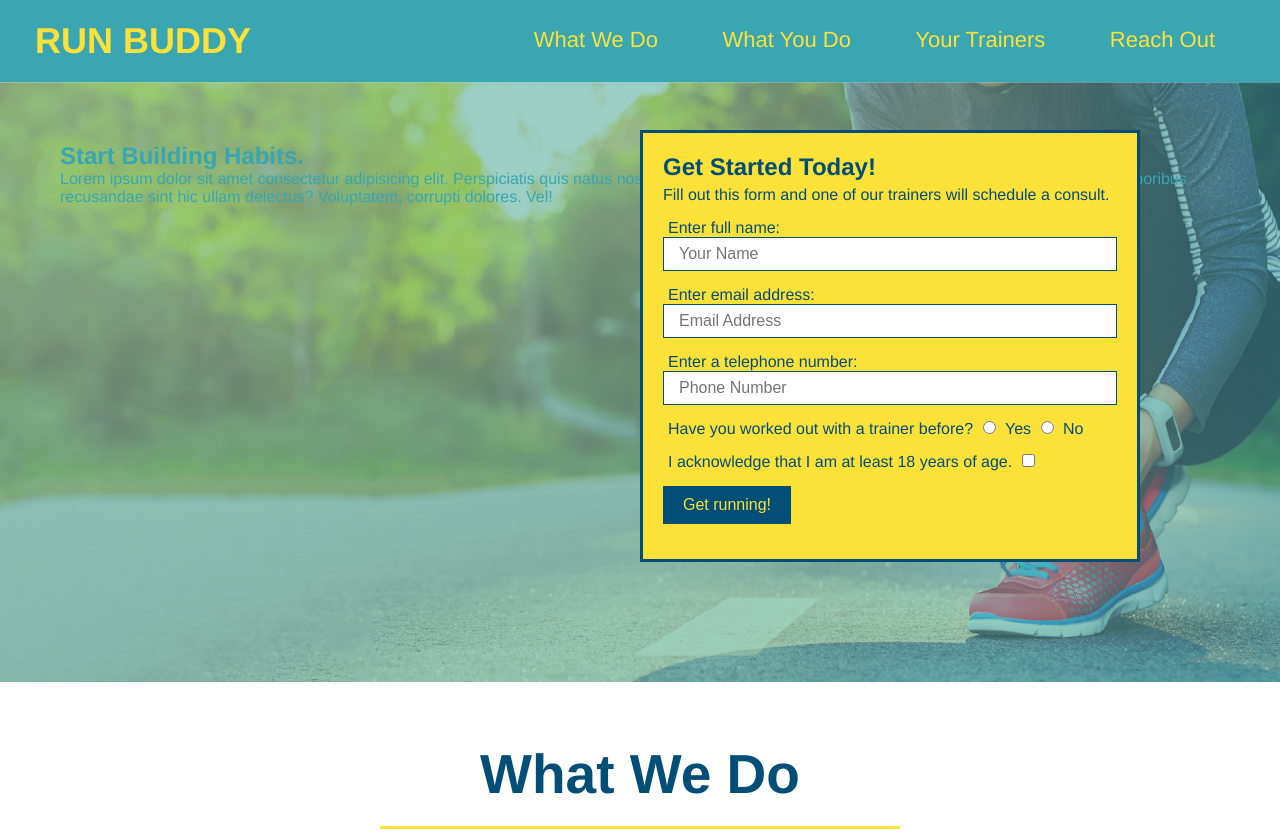
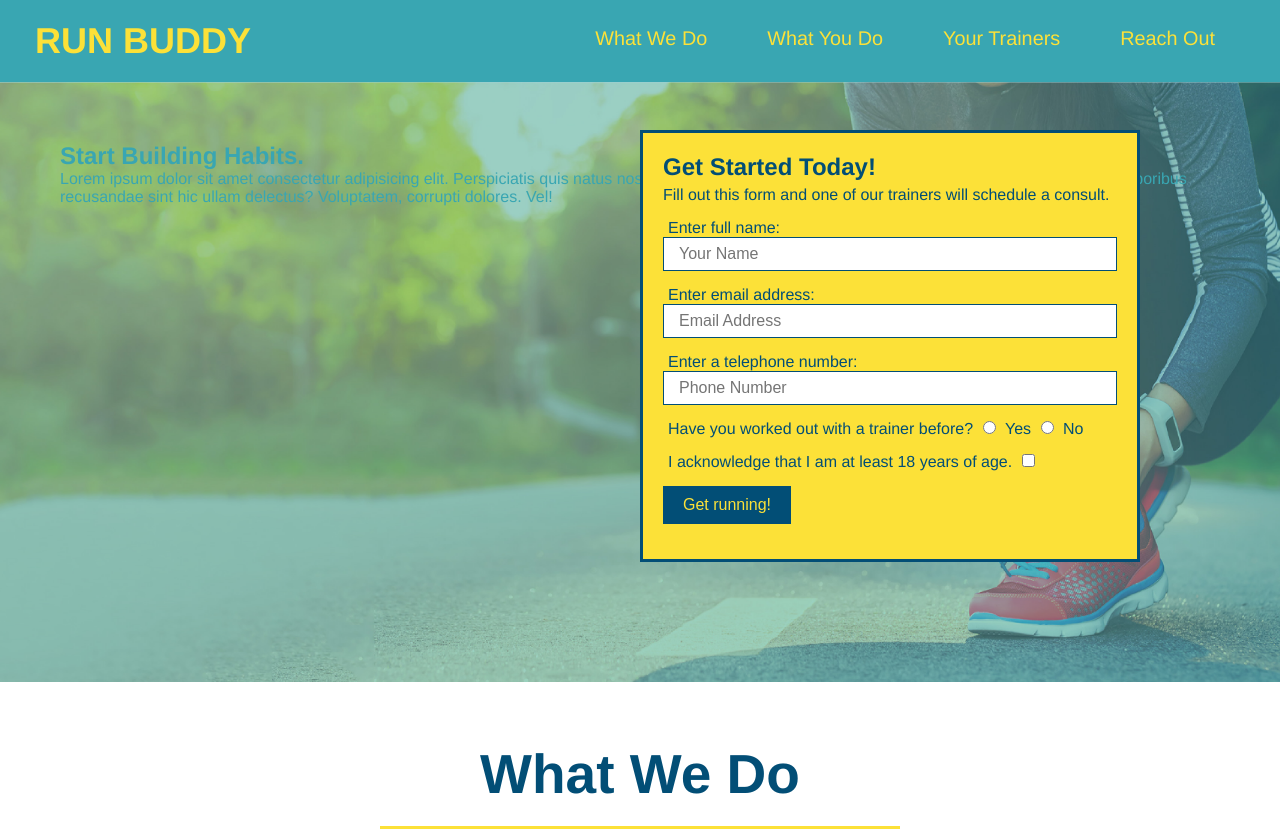
Before and after one commit to nsvoboda/run-buddy, a plain HTML site: page index.html in a window 1280 px wide. Shown: the top 832 px of the page. Drawn offline with Linux system fonts and the light colour scheme.

Commit message:
add flexbox to header

```diff
--- a/assets/css/style.css
+++ b/assets/css/style.css
@@ -37,10 +37,18 @@ header nav ul li{
     display: inline;
 }
 
+header nav ul{
+    display: flex;
+    flex-wrap:wrap;
+    justify-content: space-between;
+    align-items:center;
+    list style: none;
+}
+
 header nav ul li a{
     margin: 0 30px;
-    font-weight: lighter;
-    font-size: 22px;
+    font-weight:lighter;
+    font-size:1.55vw;
 }
 
 footer{
```
